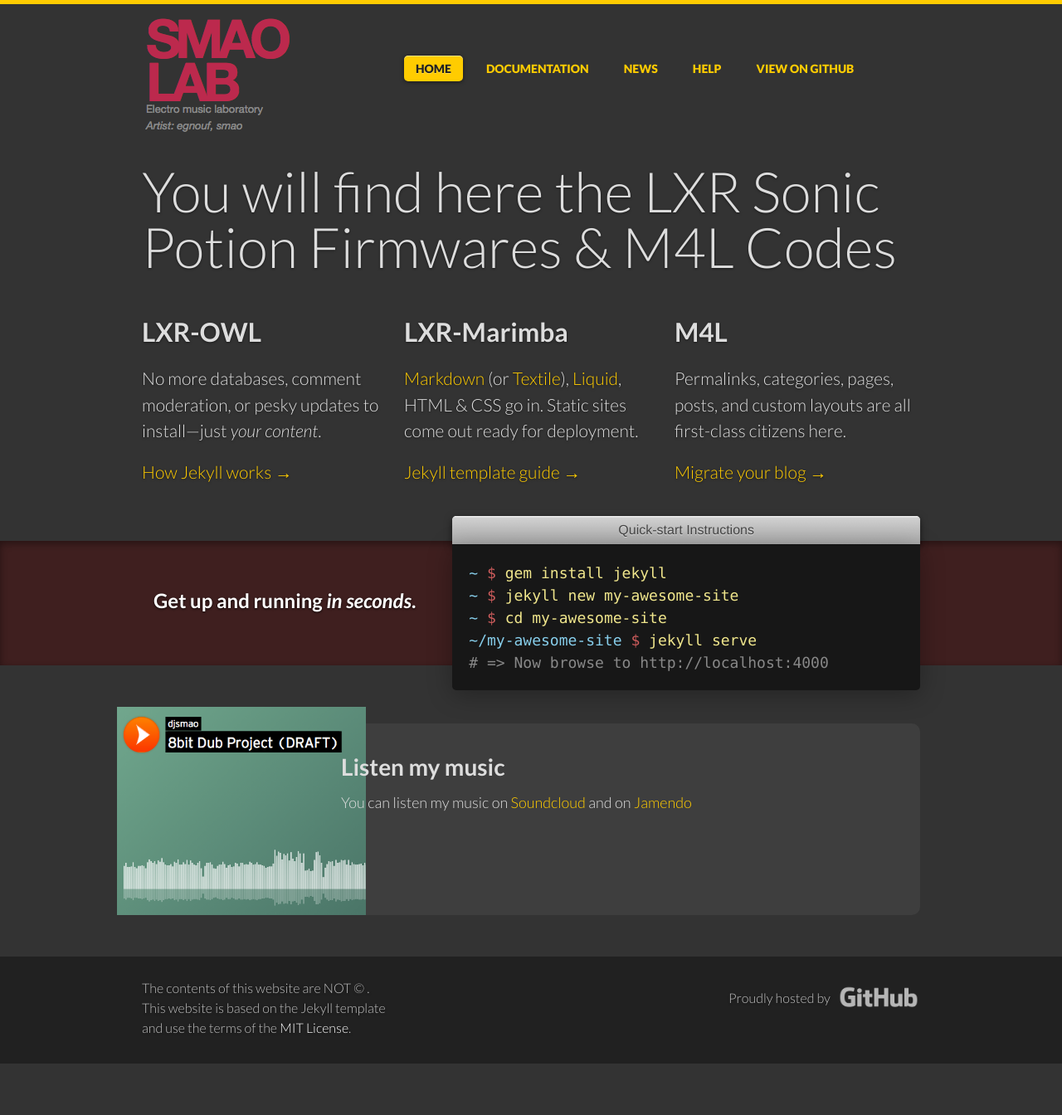
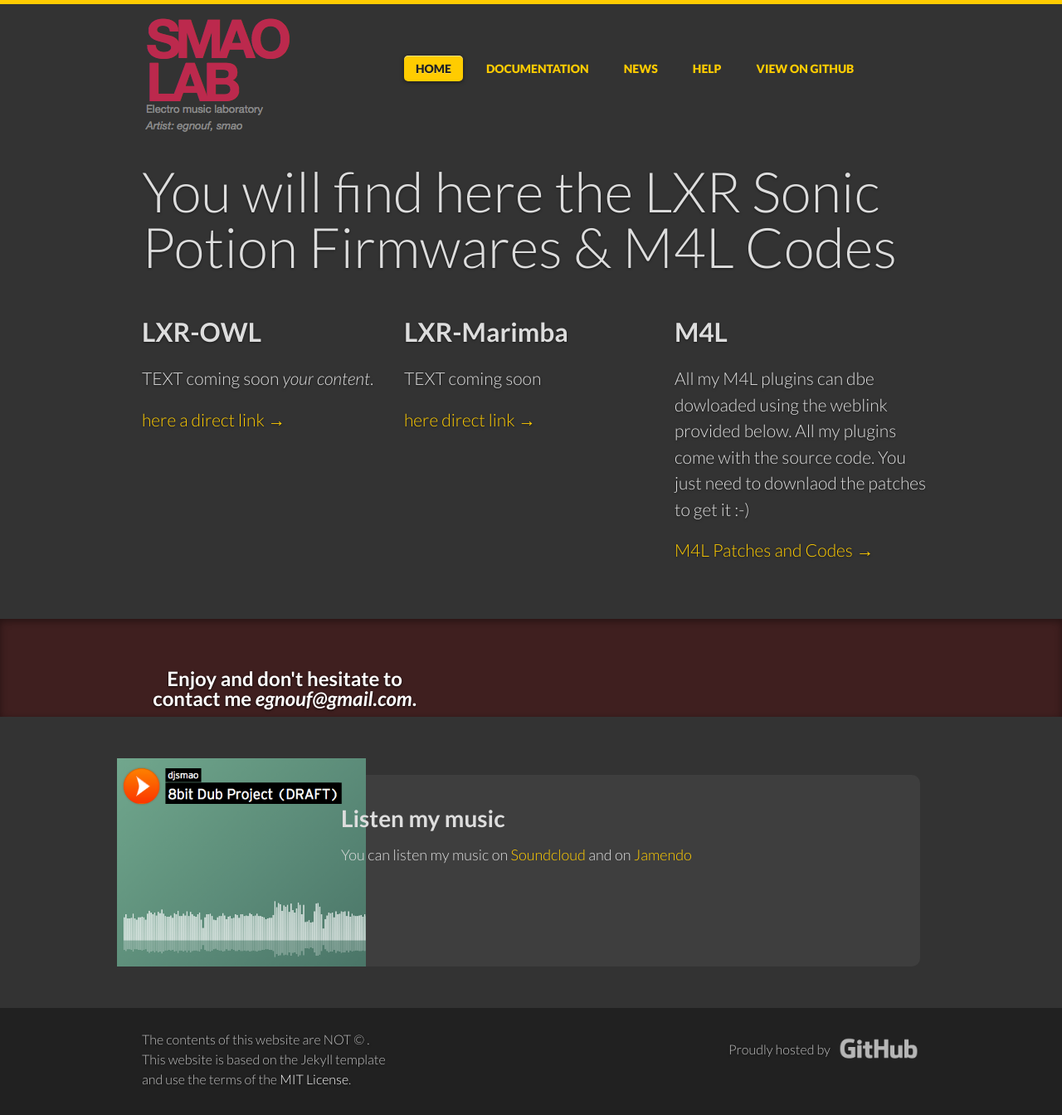
Before and after one commit to smaolab/github.io, a Jekyll site: the page built from index.html, in a window 1280 px wide. Shown: the whole page at 83% size. Built offline with Jekyll 4.4.1, drawn with Linux system fonts in a browser that asks for light colours; before the commit the page ends 1282 px from its top, so only the background shows below that.

Commit message:
Je complete la page principale

```diff
--- a/index.html
+++ b/index.html
@@ -16,21 +16,21 @@
     <div class="unit one-third">
       <h2>LXR-OWL</h2>
       <p>
-        No more databases, comment moderation, or pesky updates to install—just <em>your content</em>.
+        TEXT coming soon <em>your content</em>.
       </p>
-      <a href="/docs/usage/">How Jekyll works &rarr;</a>
+      <a href="/docs/usage/">here a direct link &rarr;</a>
     </div>
     <div class="unit one-third">
       <h2>LXR-Marimba</h2>
-      <p><a href="http://daringfireball.net/projects/markdown/">Markdown</a> (or <a href="http://redcloth.org/textile">Textile</a>), <a href="https://github.com/Shopify/liquid/wiki">Liquid</a>, HTML <span class="amp">&amp;</span> CSS go in. Static sites come out ready for deployment.</p>
-      <a href="/docs/templates/">Jekyll template guide &rarr;</a>
+      <p>TEXT coming soon</p>
+      <a href="/docs/templates/">here direct link &rarr;</a>
     </div>
     <div class="unit one-third">
       <h2>M4L</h2>
       <p>
-        Permalinks, categories, pages, posts, and custom layouts are all first-class citizens here.
+        All my M4L plugins can dbe dowloaded using the weblink provided below. All my plugins come with the source code. You just need to downlaod the patches to get it :-)
       </p>
-      <a href="/docs/migrations/">Migrate your blog &rarr;</a>
+      <a href="http://maxforlive.com/library/index.php?by=any&q=egnouf">M4L Patches and Codes &rarr;</a>
     </div>
     <div class="clear"></div>
   </div>
@@ -38,36 +38,9 @@
 <section class="quickstart">
   <div class="grid">
     <div class="unit golden-small center-on-mobiles">
-      <h3>Get up and running <em>in&nbsp;seconds</em>.</h3>
+      <h3>Enjoy and don't hesitate to contact me <em>egnouf@gmail.com</em>.</h3>
     </div>
-    <div class="unit golden-large code">
-      <p class="title">Quick-start Instructions</p>
-      <div class="shell">
-        <p class="line">
-          <span class="path">~</span>
-          <span class="prompt">$</span>
-          <span class="command">gem install jekyll</span>
-        </p>
-        <p class="line">
-          <span class="path">~</span>
-          <span class="prompt">$</span>
-          <span class="command">jekyll new my-awesome-site</span>
-        </p>
-        <p class="line">
-          <span class="path">~</span>
-          <span class="prompt">$</span>
-          <span class="command">cd my-awesome-site</span>
-        </p>
-        <p class="line">
-          <span class="path">~/my-awesome-site</span>
-          <span class="prompt">$</span>
-          <span class="command">jekyll serve</span>
-        </p>
-        <p class="line">
-          <span class="output"># => Now browse to http://localhost:4000</span>
-        </p>
-      </div>
-    </div>
+
     <div class="clear"></div>
   </div>
 </section>
```
